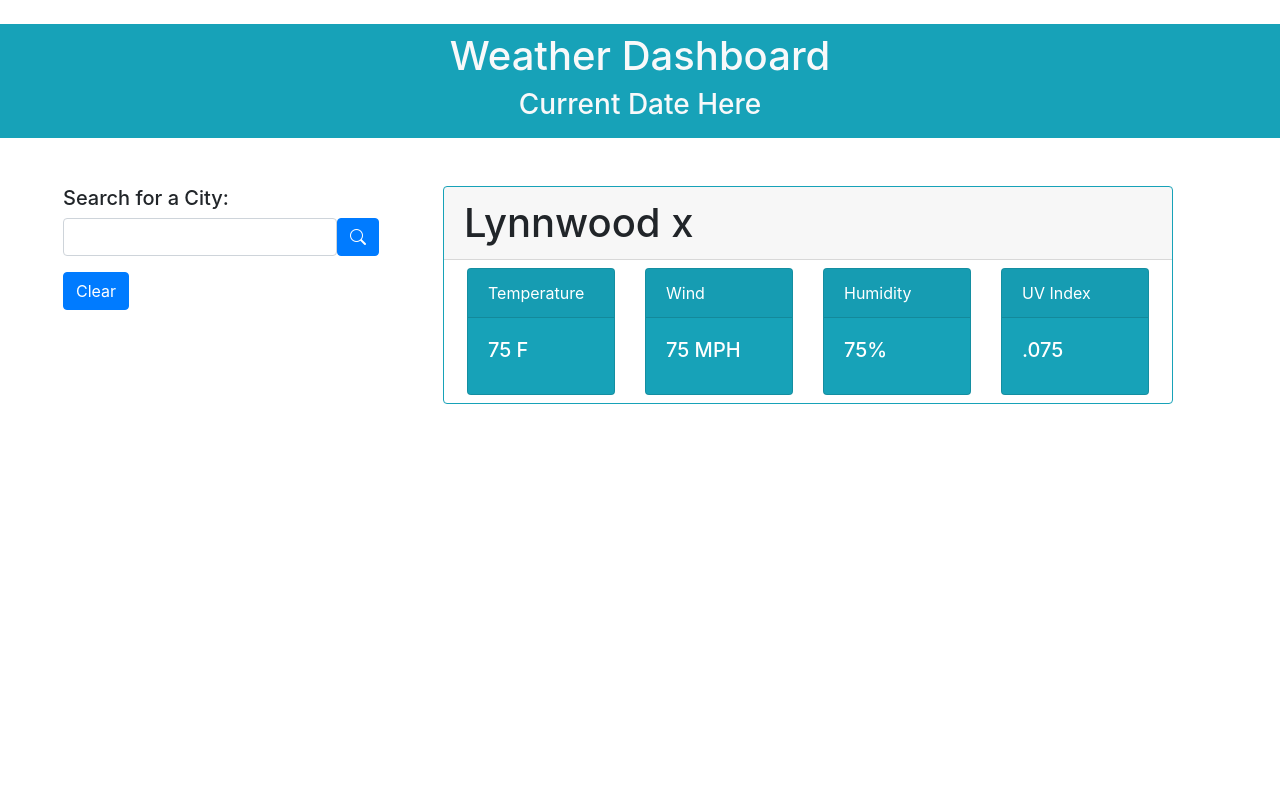
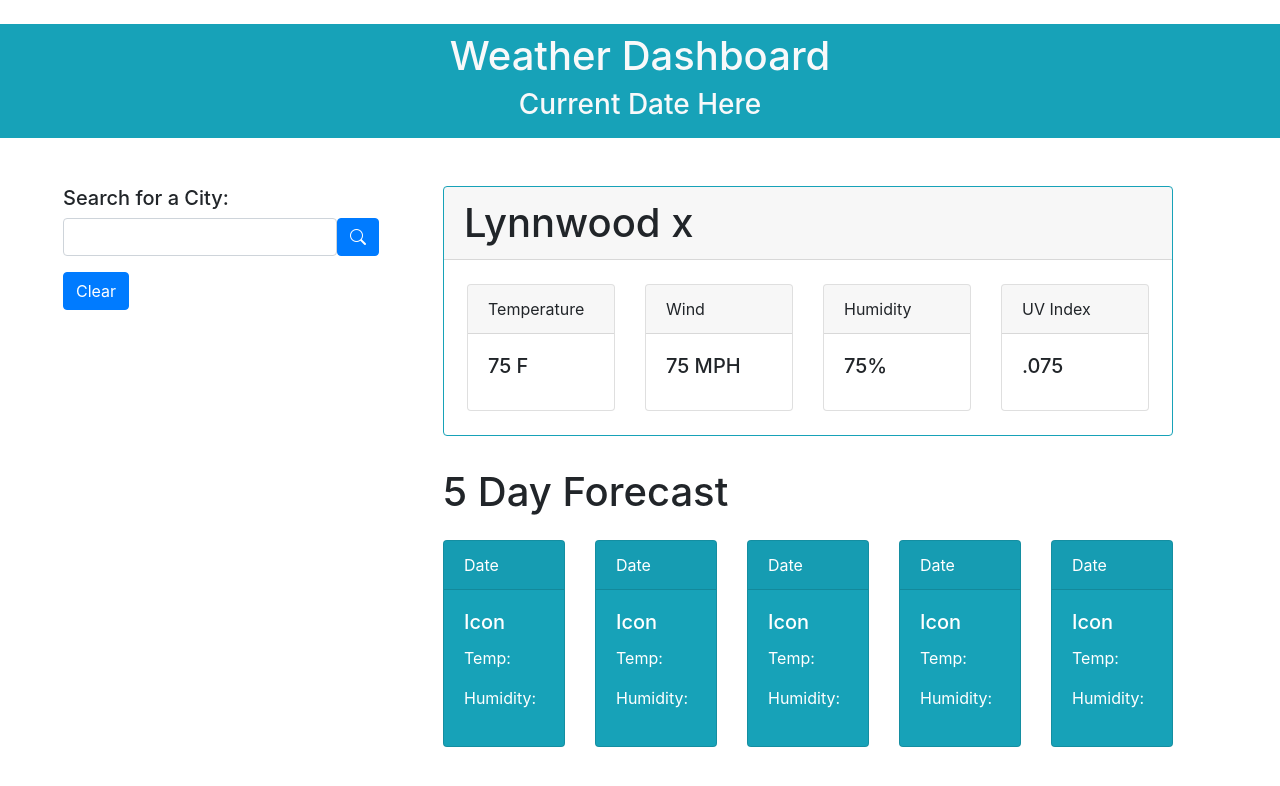
Before and after one commit to StephanieHeins/WeatherDashboard, a plain HTML site: page index.html in a window 1280 px wide. Drawn offline with nearby package versions, Linux system fonts and the light colour scheme.

Commit message:
Added future forecast cards

```diff
--- a/index.html
+++ b/index.html
@@ -51,7 +51,7 @@
                 </div>
             </div>
 
-            <!-- Weater Output-->
+            <!-- Weather Output-->
             <div class="col-8">
 
                 <div class="card border-info mb-3" style="max-width: 200rem;">
@@ -60,37 +60,79 @@
                         <span id="weathericon"> x </span>
                     </div>
 
-                    <div class="card-deck mx-2 my-2">
-                        <div class="card text-white bg-info" style="max-width: 18rem;">
+                    <div class="card-deck mx-2 my-4">
+                        <div class="card" style="max-width: 18rem;">
                             <div class="card-header">Temperature</div>
                             <div class="card-body">
                               <h5 class="card-title">75 F</h5>
                             </div>
                         </div>
-                        <div class="card text-white bg-info" style="max-width: 18rem;">
+                        <div class="card" style="max-width: 18rem;">
                             <div class="card-header">Wind</div>
                             <div class="card-body">
                               <h5 class="card-title">75 MPH</h5>
                             </div>
                         </div>
-                        <div class="card text-white bg-info" style="max-width: 18rem;">
+                        <div class="card" style="max-width: 18rem;">
                             <div class="card-header">Humidity</div>
                             <div class="card-body">
                               <h5 class="card-title">75%</h5>
                             </div>
                         </div>
-                        <div class="card text-white bg-info" style="max-width: 18rem;">
+                        <div class="card" style="max-width: 18rem;">
                             <div class="card-header">UV Index</div>
                             <div class="card-body">
                               <h5 class="card-title">.075</h5>
                             </div>
                         </div>
+                    </div>
+                </div>
 
-
-
-
-                    </div>
-
+                <!-- Future Forecast -->
+                <div class="h1 py-3">5 Day Forecast</div>
+                <div class="card-deck">
+                    <div class="card text-white bg-info mb-3" style="max-width: 12rem;">
+                        <div class="card-header">Date</div>
+                        <div class="card-body">
+                          <h5 class="card-title">Icon</h5>
+                          <p class="card-text">Temp:</p>
+                          <p></p>
+                          <p class="card-text">Humidity:</p>
+                          <p></p>
+                        </div>
+                      </div>
+                      <div class="card text-white bg-info mb-3" style="max-width: 12rem;">
+                        <div class="card-header">Date</div>
+                        <div class="card-body">
+                          <h5 class="card-title">Icon</h5>
+                          <p class="card-text">Temp:</p>
+                          <p class="card-text">Humidity:</p>
+                        </div>
+                      </div>
+                      <div class="card text-white bg-info mb-3" style="max-width: 12rem;">
+                        <div class="card-header">Date</div>
+                        <div class="card-body">
+                          <h5 class="card-title">Icon</h5>
+                          <p class="card-text">Temp:</p>
+                          <p class="card-text">Humidity:</p>
+                        </div>
+                      </div>
+                      <div class="card text-white bg-info mb-3" style="max-width: 12rem;">
+                        <div class="card-header">Date</div>
+                        <div class="card-body">
+                          <h5 class="card-title">Icon</h5>
+                          <p class="card-text">Temp:</p>
+                          <p class="card-text">Humidity:</p>
+                        </div>
+                      </div>
+                      <div class="card text-white bg-info mb-3" style="max-width: 12rem;">
+                        <div class="card-header">Date</div>
+                        <div class="card-body">
+                          <h5 class="card-title">Icon</h5>
+                          <p class="card-text">Temp:</p>
+                          <p class="card-text">Humidity:</p>
+                        </div>
+                      </div>
                 </div>
 
             </div>
```
